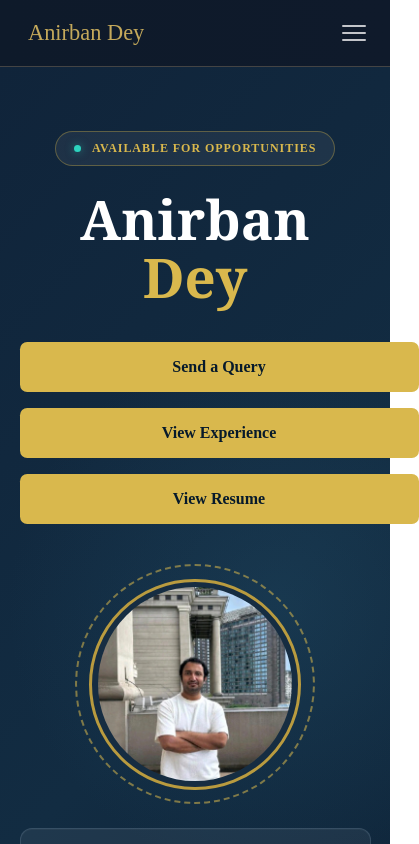
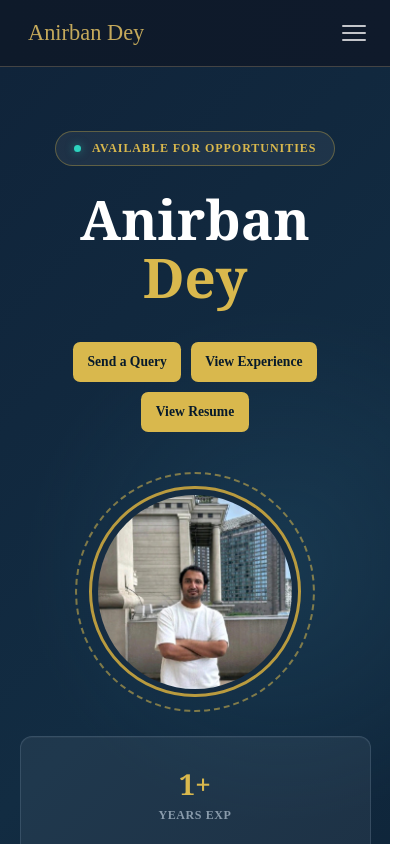
Before and after one commit to soufrabi/portfolio, an Angular app: page / in a window 390 px wide. Shown: the top 844 px of the page, 419 px wide, since content can reach past the window. Built offline with nearby package versions, Linux system fonts and the light colour scheme.

Commit message:
Hero component responsive on mobile screens

```diff
--- a/src/app/components/hero/hero.scss
+++ b/src/app/components/hero/hero.scss
@@ -302,7 +302,6 @@ h1 {
 
   .hero-container {
     width: min(90%, 40rem);
-
     padding: 3rem 0;
     gap: 3rem;
   }
@@ -313,7 +312,6 @@ h1 {
 
   h1 {
     margin-top: 1.8rem;
-
     font-size: clamp(3rem, 14vw, 4.5rem);
   }
 
@@ -323,12 +321,17 @@ h1 {
   }
 
   .hero-actions {
-    flex-direction: column;
-    align-items: stretch;
+    flex-direction: row;
+    justify-content: center;
+    align-items: center;
+    gap: 0.6rem;
   }
 
   .btn {
-    width: 100%;
+    min-width: 0;
+    width: auto;
+    padding: 0.75rem 0.9rem;
+    font-size: 0.85rem;
   }
 
   .profile-wrapper {
@@ -343,11 +346,11 @@ h1 {
 
   .stats {
     grid-template-columns: 1fr;
-
     gap: 0.8rem;
   }
 
   .stat-card {
     min-height: 5.5rem;
   }
+
 }
```
